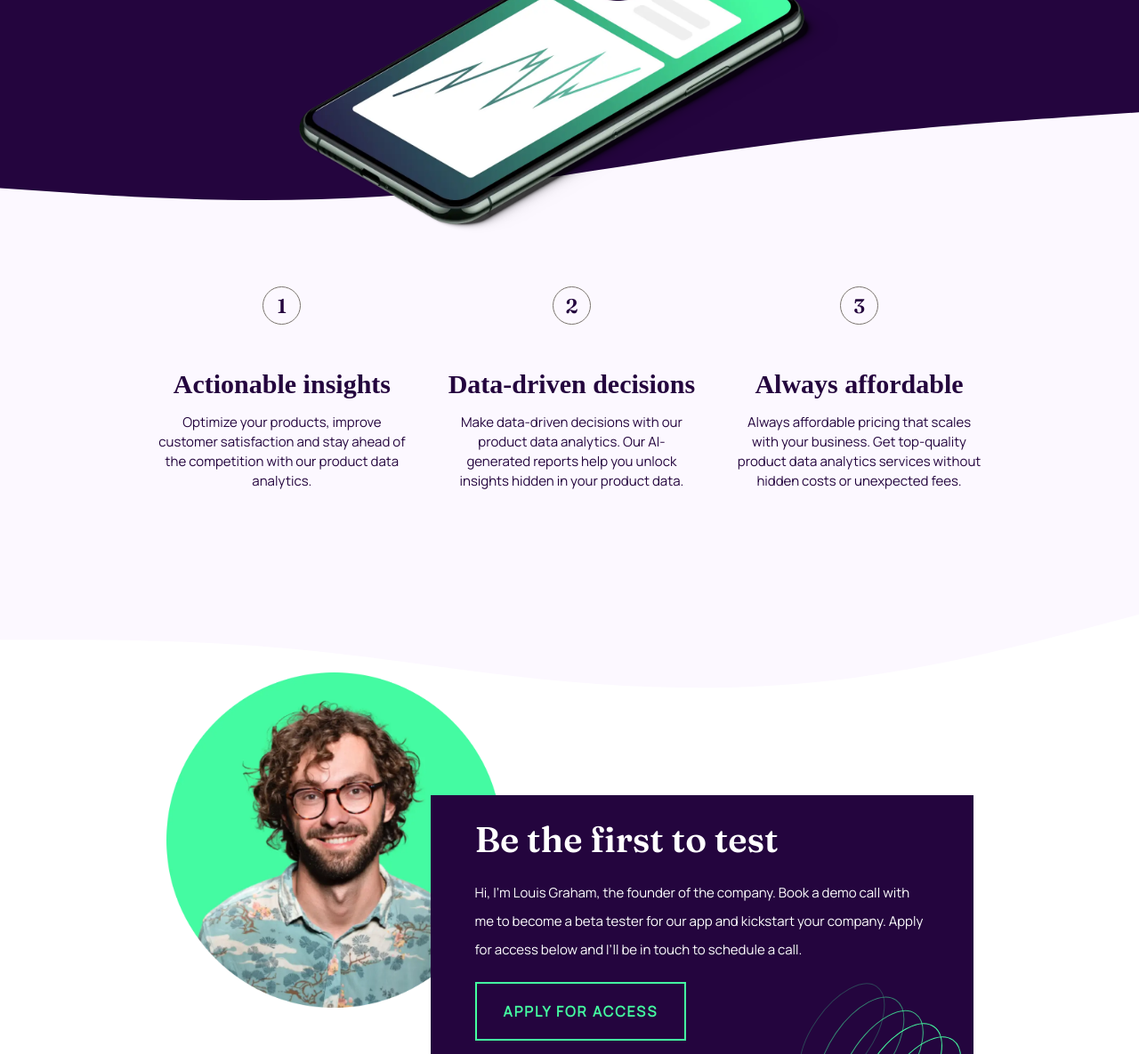
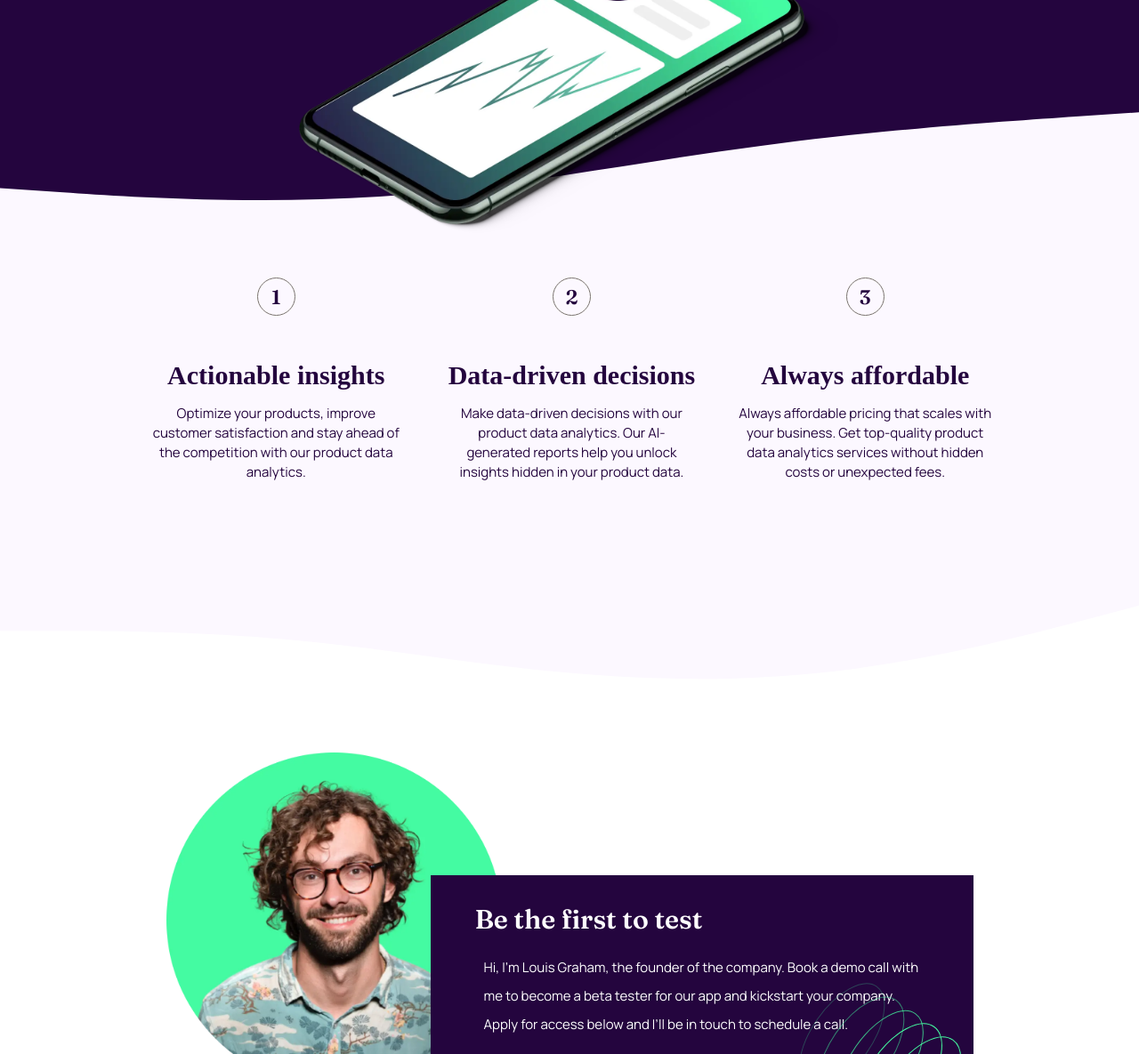
Before and after one commit to codingwithjae/workitLandingPage, a plain HTML site: page index.html in a window 1280 px wide. Shown: the part 616-1801 px from the top of the page at 89% size. Drawn offline with Linux system fonts and the light colour scheme.

Commit message:
New minor corrections

```diff
--- a/styles.css
+++ b/styles.css
@@ -1,9 +1,9 @@
 :root {
-  --White: #FFFFFF;
-  --Gray: #7A746E;
-  --DarkBlue: #24053E;
-  --Cream: #FCF8FF;
-  --Green: #44FFA1;
+  --White: #ffffff;
+  --Gray: #7a746e;
+  --DarkBlue: #24053e;
+  --Cream: #fcf8ff;
+  --Green: #44ffa1;
   --Black: #030303;
   --LightBlack: #242424;
   --HeadingXXXL: 80px;
@@ -18,7 +18,6 @@
 * {
   margin: 0;
   padding: 0;
-
 }
 
 .logo-container {
@@ -28,7 +27,7 @@
   background-color: var(--DarkBlue);
   padding: 10px;
   text-align: center;
-  font-family: 'Manrope', sans-serif;
+  font-family: "Manrope", sans-serif;
 }
 
 .container-layout-header {
@@ -84,7 +83,7 @@
 .button-container {
   width: 181px;
   height: 61px;
-  font-family: 'Manrope', sans-serif;
+  font-family: "Manrope", sans-serif;
   margin-top: 50px;
   text-align: center;
   display: flex;
@@ -98,7 +97,7 @@
 .button-container:hover {
   background: none;
   border: 2px solid var(--Green);
-  height: 57px
+  height: 57px;
 }
 
 .button-container:hover .button {
@@ -110,7 +109,6 @@
   letter-spacing: 2px;
   color: var(--DarkBlue);
   font-weight: 400px;
-
 }
 
 .container-box-2 a:hover {
@@ -125,8 +123,8 @@
 .content-container {
   display: grid;
   grid-template-columns: auto auto auto;
-  margin-left: 150px;
-  margin-right: 150px;
+  margin-left: 140px;
+  margin-right: 140px;
   justify-content: center;
   align-items: center;
   text-align: center;
@@ -155,7 +153,7 @@
   justify-content: center;
   margin-top: 20px;
   margin-bottom: 50px;
-  font-family: 'Fraunces', serif;
+  font-family: "Fraunces", serif;
 }
 
 .container-box p {
@@ -164,7 +162,7 @@
   line-height: 22px;
   padding: 25px;
   font-weight: 400;
-  font-family: 'Manrope', sans-serif;
+  font-family: "Manrope", sans-serif;
 }
 
 .container-box h3 {
@@ -177,6 +175,10 @@
   background-color: var(--White);
 }
 
+.wave-blue-color {
+  margin-bottom: -10px;
+}
+
 .wave-cream-color {
   margin-bottom: -160px;
 }
@@ -185,7 +187,7 @@
   width: 100%;
   max-width: 1200px;
   height: 8%;
-  margin: 50px auto;
+  margin: 150px auto;
   display: flex;
   align-items: center;
   justify-content: center;
@@ -195,7 +197,8 @@
 .left {
   width: 377px;
   height: 377px;
-  background: url(resources/assets/images/image-founder.webp) no-repeat center / cover;
+  background: url(resources/assets/images/image-founder.webp) no-repeat center /
+    cover;
 }
 
 .right {
@@ -214,18 +217,18 @@
 }
 
 .right h2 {
-  font-size: 40px;
+  font-size: var(--HeadingM);
   font-style: normal;
-  font-family: 'Fraunces', serif;
+  font-family: "Fraunces", serif;
   font-weight: 600px;
 }
 
 .right p {
-  margin: 20px 0;
-  font-weight: 200px;
+  margin: 20px 10px;
+  font-weight: 400;
   line-height: 25px;
-  font-family: 'Manrope', sans-serif;
-  font-size: 15px;
+  font-family: "Manrope", sans-serif;
+  font-size: var(--HeadingXS);
   line-height: 32px;
 }
 
@@ -237,7 +240,7 @@
   padding: 20px 30px;
   display: inline-block;
   letter-spacing: 2px;
-  font-family: 'Manrope', sans-serif;
+  font-family: "Manrope", sans-serif;
   font-weight: 700;
 }
 
@@ -249,7 +252,7 @@
   padding: 20px 30px;
   display: inline-block;
   letter-spacing: 2px;
-  font-family: 'Manrope', sans-serif;
+  font-family: "Manrope", sans-serif;
   font-weight: 700;
 }
 
@@ -258,6 +261,7 @@
   background-color: var(--White);
   justify-content: center;
   padding: 30px;
+  margin-top: -30px;
 }
 
 .footer-icons-container {
@@ -302,12 +306,11 @@
   align-items: center;
   flex-direction: column;
   text-align: center;
-  margin-top: 150px;
+  margin-top: 70px;
   margin-bottom: 25px;
   cursor: pointer;
-  font-family: 'Manrope', sans-serif;
+  font-family: "Manrope", sans-serif;
 }
-
 
 .link {
   text-decoration: none;
@@ -317,9 +320,7 @@
   color: var(--DarkPurple);
 }
 
-
-@media only screen and (max-width:767px) {
-
+@media only screen and (max-width: 767px) {
   .container-box-2 {
     width: 350px;
   }
@@ -337,7 +338,7 @@
   }
 
   .call-to-action a {
-    font-size: var(--HeadingXSs)
+    font-size: var(--HeadingXSs);
   }
 
   .logo-container {
@@ -350,7 +351,7 @@
   }
 
   #margin-on-mobile {
-    margin-top: 150px;
+    margin-top: 160px;
   }
 
   .content-main-container {
@@ -382,10 +383,6 @@
     height: 349px;
   }
 
-  .content h2 {
-    font-size: var(--HeadingM);
-  }
-
   .right {
     width: 75%;
     margin: 0px;
@@ -412,11 +409,9 @@
   .pattern-3 {
     display: none;
   }
-
 }
 
 @media only screen and (min-width: 768px) and (max-width: 1115px) {
-
   .container-box-2 {
     width: 350px;
   }
@@ -443,7 +438,7 @@
   }
 
   #margin-on-mobile {
-    margin-top: 70px;
+    margin-top: 150px;
   }
 
   .content-main-container {
@@ -470,7 +465,7 @@
   .content-box h2 {
     position: relative;
     right: 280px;
-    top: 140px;
+    top: 120px;
     margin-top: -50px;
   }
 
@@ -488,6 +483,7 @@
   .hero-container {
     flex-direction: column;
     width: 98%;
+    margin-top: 50px;
   }
 
   .left {
@@ -539,7 +535,6 @@
 
   .pattern-3 {
     left: 500px;
-    top: 2050px;
+    top: 2180px;
   }
-
 }
```
Also changed, not shown: 1 other file.
